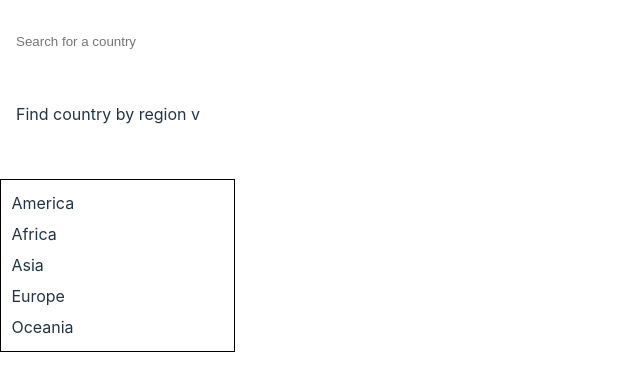
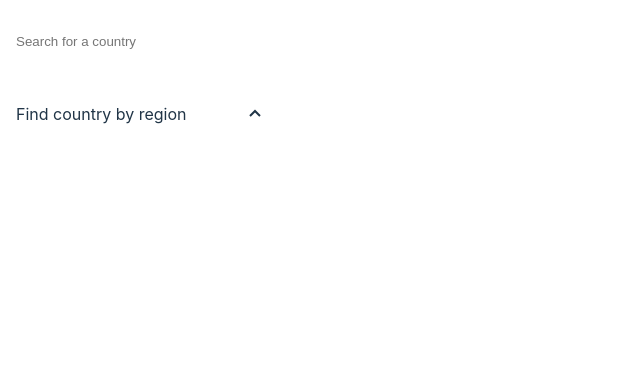
Before and after one commit to ikennarichard/REST-Countries-API-with-color-theme-switcher, a React (Vite) app: page / in a window 1280 px wide. Shown: the part 580-945 px from the top of the page, without its empty margins (0-640 px from the left). After the commit the page ends 800 px from the top, so only its background shows below. Built offline with nearby package versions, Linux system fonts and the light colour scheme.

Commit message:
Update styles for the input

```diff
--- a/src/components/CountryInput.jsx
+++ b/src/components/CountryInput.jsx
@@ -1,7 +1,8 @@
-import { useState } from "react"
+import { useState, useRef } from "react"
 import styled from "styled-components";
+import { nanoid } from "nanoid";
 
-const Container = styled.form`
+const Container = styled.div`
   display: flex;
   position: relative;
   flex-direction: column;
@@ -18,9 +19,10 @@ const SearchInput = styled.input`
   box-shadow: var(--box-shadow-light);
   border: none;
   border-radius: 5px;
+  outline: none;
 `
 const SelectRegionContainer = styled.div`
-  width: 50%;
+  width: 60%;
   display: flex;
   flex-direction: column;
   gap: 5px;
@@ -33,6 +35,10 @@ const SelectRegionHeader = styled.p`
   padding: 1em;
   font-size: var(--homepage-font-size);
   cursor: pointer;
+  display: flex;
+  justify-content: space-between;
+  align-items: center;
+  box-shadow: var(--box-shadow-light);
 `
 const SelectRegionList = styled.ul`
   list-style: none;
@@ -40,9 +46,11 @@ const SelectRegionList = styled.ul`
   display: grid;
   gap: 5px;
   padding: 0.65em;
-  border: 1px solid black;
-  height: 150px;
+  height: ${props => (props.$clicked ? '150px' : '0')};
+  opacity: ${props => (props.$clicked ? '1' : '0')};
+  visibility:${props => (props.$clicked ? 'visible' : 'hidden')};
   overflow: hidden;
+  transition: all 0.5s linear;
 `
 const SelectRegion = styled.li`
   font-size: var(--homepage-font-size);
@@ -55,16 +63,24 @@ const SelectRegion = styled.li`
   }
 `
 
-export default function CountryInput({ sendDataToParent }) {
+export default function CountryInput({ sendDataToParent, sendRegionToParent }) {
   const [countryName, setCountryName] = useState('');
-  const [region, setRegion] = useState('');
+  const regionName = useRef(null);
+  const [show, setShow] = useState(false);
 
   const regions = ['America', 'Africa', 'Asia', 'Europe', 'Oceania'];
 
   const handleInputChange = (event) => {
     setCountryName(event.target.value);
     sendDataToParent(countryName);
+    regionName.current = '';
   };
+
+  function handleClick(event) {
+    regionName.current = event.target.innerText;
+    sendRegionToParent(regionName.current);
+    setShow(prev => !prev)
+  }
 
   return (
     <Container>
@@ -79,14 +95,31 @@ export default function CountryInput({ sendDataToParent }) {
       </FormContainer>
 
       <SelectRegionContainer>
-        <SelectRegionHeader>
-          Find country by region <span className="vicon">v</span>
+        <SelectRegionHeader
+          onClick={() => setShow(prev => !prev)}
+        >
+          { regionName.current ? regionName.current : 'Find country by region'}
+          <svg
+            viewBox="0 0 24 24"
+            fill="currentColor"
+            height="1.5em"
+            width="1.5em"
+            className={`${show ? 'rotate' : ''}`}
+          >
+            <path d="M6.293 13.293l1.414 1.414L12 10.414l4.293 4.293 1.414-1.414L12 7.586z" />
+          </svg>
+
         </SelectRegionHeader>
 
-        <SelectRegionList>
+        <SelectRegionList
+          $clicked={show}
+        >
           {
-            regions.map((region, index) => (
-              <SelectRegion key={index}>
+            regions.map((region) => (
+              <SelectRegion
+                key={nanoid()}
+                onClick={handleClick}
+              >
                 {region}
               </SelectRegion>
             ))
```
